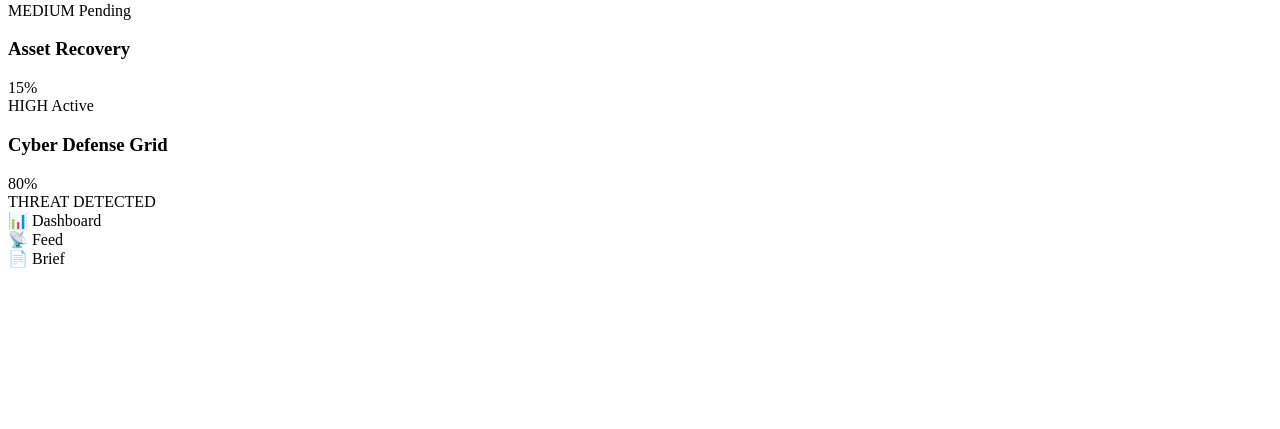
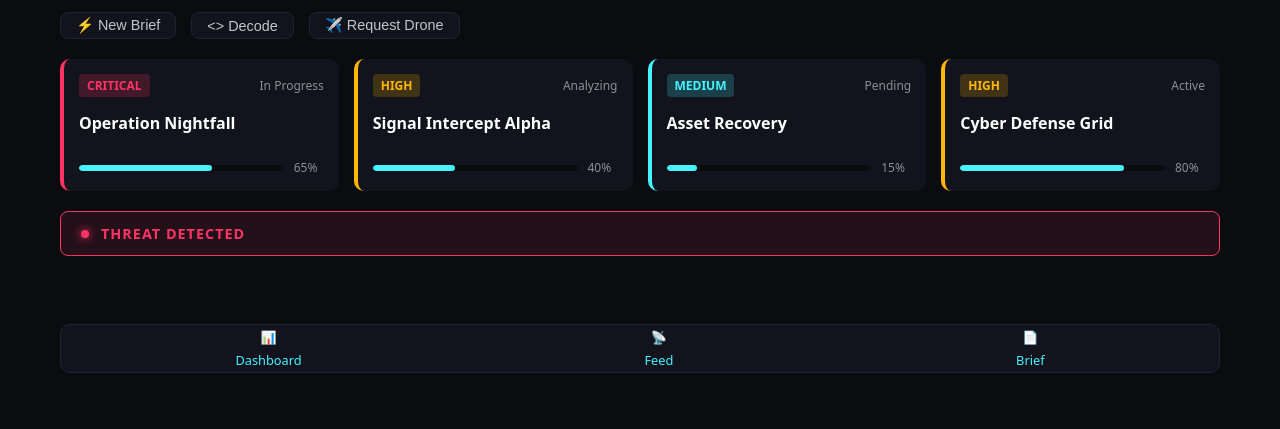
Before and after one commit to YaelRubnitz/fullstack-homework, a plain HTML site: page css_finall/html.html in a window 1280 px wide. Shown: the part 371-800 px from the top of the page. Drawn offline with Linux system fonts and the light colour scheme.

Commit message:
feat: complete static layout and styles for SIGINT OPS dashboard

```diff
--- a/css_finall/html.html
+++ b/css_finall/html.html
@@ -43,7 +43,7 @@
                     <span class="stat-label">ACTIVE SIGNALS</span>
                 </div>
                 <div class="stat-item">
-                    <span class="stat-number alert-num">07</span>
+                    <span class="stat-number">07</span>
                     <span class="stat-label">PRIORITY ALERTS</span>
                 </div>
             </div>
@@ -59,14 +59,19 @@
         <!-- 4. CARDS ROW -->
         <section class="cards-grid">
             <!-- Card 1: Critical -->
+
             <div class="intel-card critical-border">
                 <div class="card-header">
                     <span class="badge critical">CRITICAL</span>
                     <span class="card-status">In Progress</span>
                 </div>
                 <h3>Operation Nightfall</h3>
-                <div class="progress-bar-container">
-                    <div class="progress-bar" style="width: 65%;"></div>
+
+                <!-- החלק התחתון של הפס והאחוזים -->
+                <div class="card-progress-wrapper">
+                    <div class="progress-bar-container">
+                        <div class="progress-bar" style="width: 65%;"></div>
+                    </div>
                     <span class="progress-text">65%</span>
                 </div>
             </div>
@@ -78,8 +83,11 @@
                     <span class="card-status">Analyzing</span>
                 </div>
                 <h3>Signal Intercept Alpha</h3>
-                <div class="progress-bar-container">
+
+                <div class="card-progress-wrapper">
+                    <div class="progress-bar-container">
                     <div class="progress-bar" style="width: 40%;"></div>
+                </div>
                     <span class="progress-text">40%</span>
                 </div>
             </div>
@@ -91,8 +99,10 @@
                     <span class="card-status">Pending</span>
                 </div>
                 <h3>Asset Recovery</h3>
-                <div class="progress-bar-container">
+                <div class="card-progress-wrapper">
+                    <div class="progress-bar-container">
                     <div class="progress-bar" style="width: 15%;"></div>
+                    </div>
                     <span class="progress-text">15%</span>
                 </div>
             </div>
@@ -104,8 +114,10 @@
                     <span class="card-status">Active</span>
                 </div>
                 <h3>Cyber Defense Grid</h3>
-                <div class="progress-bar-container">
+                <div class="card-progress-wrapper">
+                    <div class="progress-bar-container">
                     <div class="progress-bar" style="width: 80%;"></div>
+                    </div>
                     <span class="progress-text">80%</span>
                 </div>
             </div>
@@ -123,11 +135,11 @@
                 <span class="nav-icon">📊</span>
                 <span>Dashboard</span>
             </div>
-            <div class="nav-item">
+            <div class="nav-item active">
                 <span class="nav-icon">📡</span>
                 <span>Feed</span>
             </div>
-            <div class="nav-item">
+            <div class="nav-item active">
                 <span class="nav-icon">📄</span>
                 <span>Brief</span>
             </div>
--- a/css_finall/styles.css
+++ b/css_finall/styles.css
@@ -0,0 +1,274 @@
+* {
+    box-sizing: border-box;
+    margin: 0;
+    padding: 0;
+}
+
+body {
+    font-family: system-ui, -apple-system, BlinkMacSystemFont, "Segoe UI", Roboto, sans-serif;
+    background-color: #0b0c10;
+    color: #c5c6c7;
+    min-height: 100vh;
+    display: flex;
+    justify-content: center;
+    align-items: center;
+    direction: ltr;
+}
+
+.app-container {
+    width: 100%;
+    max-width: 1200px;
+    padding: 20px;
+    display: flex;
+    flex-direction: column;
+    gap: 20px;
+}
+
+/* 1. HEADER */
+.site-header {
+    background-color: #12131c;
+    border: 1px solid #1f2233;
+    border-radius: 10px;
+    padding: 5px 18px;
+    display: flex;
+    justify-content: space-between;
+    align-items: center;
+}
+
+
+.header-center h1 {
+    font-size: 0.8rem;
+    letter-spacing: 2px;
+    color: #66fcf1;
+}
+
+.status-pill {
+    background-color: rgba(129, 234, 241, 0.2);
+    border: 1px solid #1f2233;
+    padding: 6px 15px;
+    border-radius: 20px;
+    display: flex;
+    align-items: center;
+    gap: 8px;
+    font-size: 0.85rem;
+}
+
+.dot {
+    width: 8px;
+    height: 8px;
+    border-radius: 50%;
+}
+
+.green-dot {
+    background-color: #45f3ff;
+    box-shadow: 0 0 8px #45f3ff;
+}
+
+/* 2. MAIN DASHBOARD BOX (Radar + Stats) */
+.main-dashboard-box {
+    background-color: #12131c;
+    border: 1px solid #1f2233;
+    border-radius: 12px;
+    padding: 30px;
+    display: flex;
+    justify-content: space-around;
+    align-items: center;
+}
+
+.radar-container {
+    width: 180px;
+    height: 180px;
+    border: 2px solid #45f3ff;
+    border-radius: 50%;
+    position: relative;
+    background: radial-gradient(circle, rgba(69, 243, 255, 0.1) 0%, rgba(11, 12, 16, 0.8) 70%);
+    box-shadow: inset 0 0 15px rgba(69, 243, 255, 0.3);
+}
+
+/* .radar-sweep {
+    position: absolute;
+    top: 50%;
+    left: 50%;
+    width: 90px;
+    height: 90px;
+    background: linear-gradient(45deg, rgba(69,243,255,0.5) 0%, transparent 70%);
+    transform-origin: top left;
+} */
+
+.blip {
+    position: absolute;
+    width: 6px;
+    height: 6px;
+    background-color: #45f3ff;
+    border-radius: 50%;
+    box-shadow: 0 0 6px #45f3ff;
+}
+
+.blip-1 { top: 40px; left: 120px; }
+.blip-2 { top: 110px; left: 50px; }
+.blip-3 { top: 90px; left: 140px; }
+
+.stats-container {
+    display: flex;
+    flex-direction: column;
+    gap: 25px;
+}
+
+.stat-item .stat-number {
+    font-size: 2.2rem;
+    font-weight: bold;
+    color: #45f3ff;
+    display: block;
+}
+
+.stat-item .stat-label {
+    font-size: 0.85rem;
+    color: #8c8f94;
+    letter-spacing: 1px;
+}
+
+/* 3. ACTION BUTTONS ROW */
+.actions-row {
+    display: flex;
+    gap: 15px;
+}
+
+.action-btn {
+    background-color: #12131c;
+    border: 1px solid #1f2233;
+    color: #c5c6c7;
+    padding: 4px 15px;
+    border-radius: 8px;
+    font-size: 0.9rem;
+}
+
+/* 4. CARDS GRID */
+.cards-grid {
+    display: grid;
+    grid-template-columns: repeat(4, 1fr);
+    gap: 15px;
+}
+
+.intel-card {
+    background-color: #12131c;
+    border-radius: 10px;
+    padding: 15px;
+    display: flex;
+    flex-direction: column;
+    gap: 15px;
+    border-left: 4px solid transparent; /* כאן נגדיר את צבעי הגבולות משמאל/ימין לפי התמונה */
+}
+
+.intel-card.critical-border { border-left-color: #ff3366; }
+.intel-card.high-border { border-left-color: #ffb703; }
+.intel-card.medium-border { border-left-color: #45f3ff; }
+
+.card-header {
+    display: flex;
+    justify-content: space-between;
+    align-items: center;
+    font-size: 0.75rem;
+}
+
+.badge {
+    padding: 3px 8px;
+    border-radius: 4px;
+    font-weight: bold;
+}
+
+.badge.critical { background-color: rgba(255, 51, 102, 0.2); color: #ff3366; }
+.badge.high { background-color: rgba(255, 183, 3, 0.2); color: #ffb703; }
+.badge.medium { background-color: rgba(69, 243, 255, 0.2); color: #45f3ff; }
+
+.card-status {
+    color: #8c8f94;
+}
+
+.intel-card h3 {
+    font-size: 1rem;
+    color: #ffffff;
+}
+
+.card{
+    display: flex;
+    justify-content: space-between;
+
+}
+
+/* מעטפת שמאגדת את הפס ואת האחוזים שצמודים אליו בשורה */
+.card-progress-wrapper {
+    display: flex;
+    align-items: center;
+    gap: 10px;
+    margin-top: 10px;
+}
+
+/* פס ההתקדמות עצמו יתפוס את כל הרוחב הפנוי */
+.progress-bar-container {
+    flex-grow: 1; /* גורם לפס למלא את רוב השטח */
+    background-color: #0b0c10;
+    height: 6px;
+    border-radius: 3px;
+    overflow: hidden; /* שומר שהפס הירוק/תכלת לא יחרוג מהגבולות העגולים */
+}
+
+.progress-bar {
+    background-color: #45f3ff;
+    height: 100%;
+    border-radius: 3px;
+}
+
+/* עיצוב הטקסט של האחוזים מצד ימין לפס */
+.progress-text {
+    font-size: 0.75rem;
+    color: #8c8f94;
+    min-width: 30px;
+    text-align: left;
+}
+
+/* 5. THREAT DETECTED BANNER */
+.threat-banner {
+    background-color: rgba(255, 51, 102, 0.1);
+    border: 1px solid #ff3366;
+    border-radius: 8px;
+    padding: 12px 20px;
+    display: flex;
+    align-items: center;
+    gap: 12px;
+}
+
+.red-dot {
+    background-color: #ff3366;
+    box-shadow: 0 0 10px #ff3366;
+}
+
+.threat-text {
+    color: #ff3366;
+    font-weight: bold;
+    letter-spacing: 1px;
+    font-size: 0.9rem;
+}
+
+/* 6. BOTTOM NAVIGATION */
+.bottom-nav {
+    background-color: #12131c;
+    border: 1px solid #1f2233;
+    border-radius: 10px;
+    display: flex;
+    justify-content: space-around;
+    padding: 3px;
+    margin-top: 6vh;
+}
+
+.nav-item {
+    display: flex;
+    flex-direction: column;
+    align-items: center;
+    gap: 5px;
+    font-size: 0.8rem;
+    color: #8c8f94;
+}
+
+.nav-item.active {
+    color: #45f3ff;
+}
```
